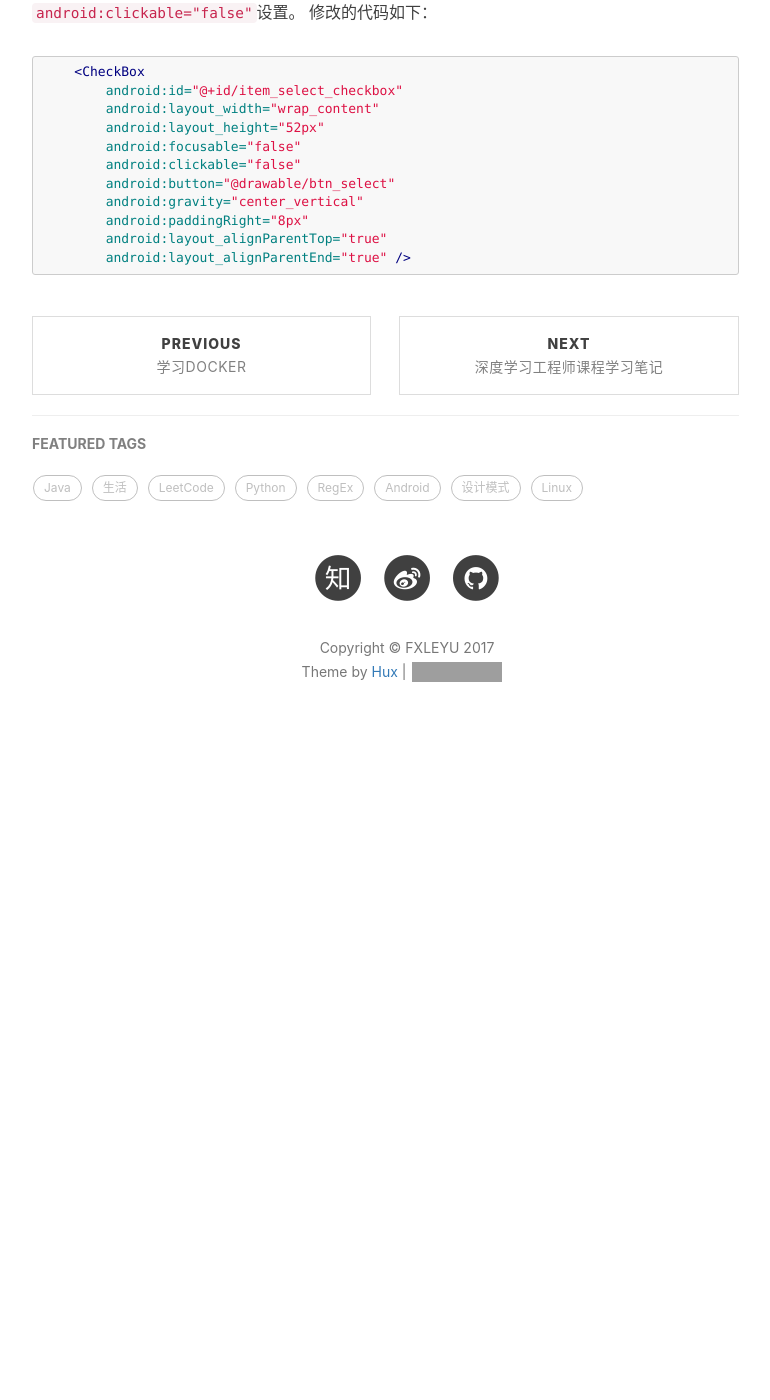
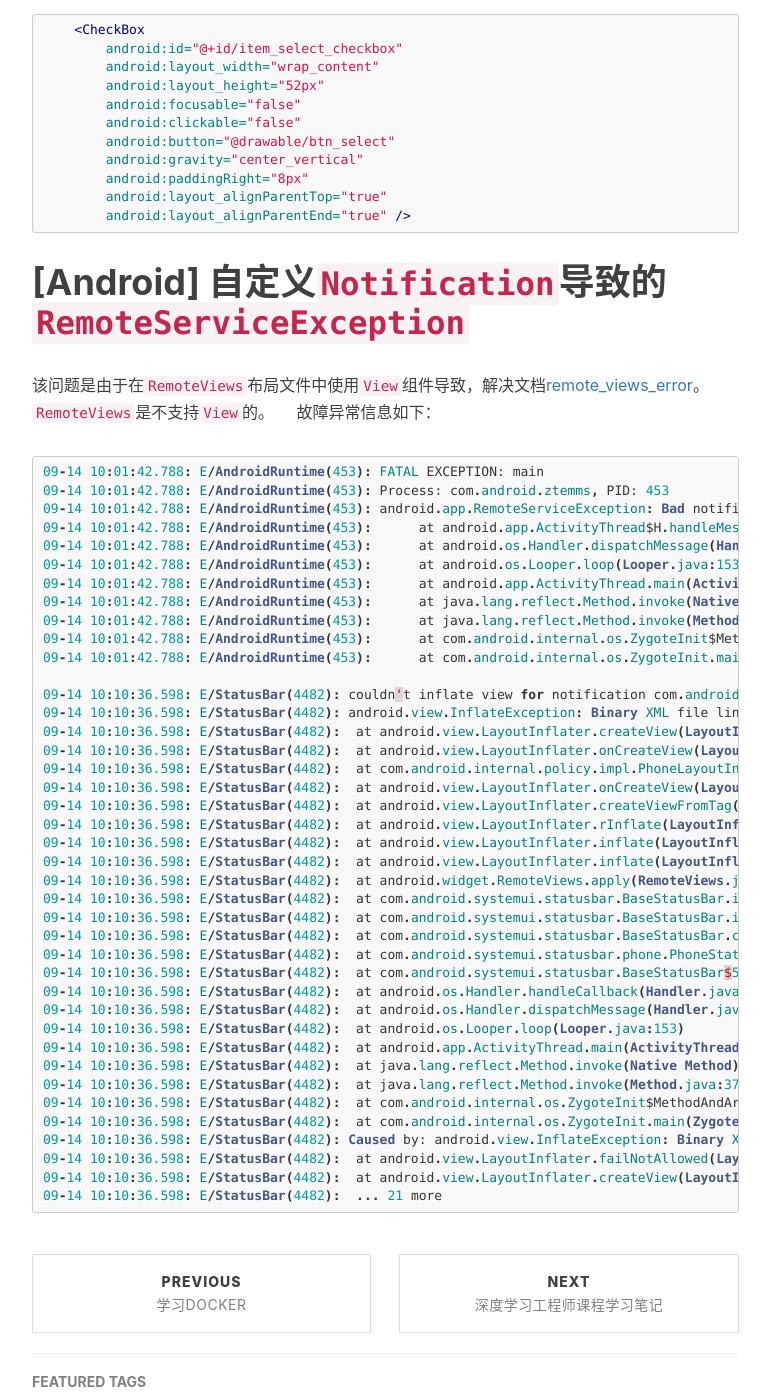
Before and after one commit to fxleyu/fxleyu.github.io, a Jekyll site: the page built from _posts/2017-08-30-the-errors-of-programming-in-2017.md, in a window 1280 px wide and 1400 px high, scrolled down 903 px. Shown: the whole window, without its empty margins (233-1003 px from the left). Built offline with Jekyll 4.4.1, drawn with Linux system fonts in a browser that asks for light colours; nearby versions of some CDN libraries; comment, search, counter and statistics services are not loaded; before the commit the page ends 1679 px from its top, so only the background shows below that; some of the changed text lies outside the part shown; grey boxes are pictures that could not be loaded.

Commit message:
UPDATE 自定义`Notification`遇到的问题

````diff
--- a/_posts/2017-08-30-the-errors-of-programming-in-2017.md
+++ b/_posts/2017-08-30-the-errors-of-programming-in-2017.md
@@ -1,7 +1,7 @@
 ---
 layout   : post
 title    : "2017年中遇到的编程问题"
-subtitle : "Runaway Robot Game，这个游戏在求学期间可是疯狂痴迷过的，哈哈......"
+subtitle : "编程中踩的各种坑，记录之，用来警示后人和追踪问题。"
 date     : 2017-08-30 10:37:00
 author   : fxleyu
 tags:
@@ -26,3 +26,55 @@
         android:layout_alignParentTop="true"
         android:layout_alignParentEnd="true" />
 ```
+
+# [Android] 自定义`Notification`导致的`RemoteServiceException`
+该问题是由于在`RemoteViews`布局文件中使用`View`组件导致，解决文档[remote_views_error]。
+`RemoteViews`是不支持`View`的。
+故障异常信息如下：
+```java
+09-14 10:01:42.788: E/AndroidRuntime(453): FATAL EXCEPTION: main
+09-14 10:01:42.788: E/AndroidRuntime(453): Process: com.android.ztemms, PID: 453
+09-14 10:01:42.788: E/AndroidRuntime(453): android.app.RemoteServiceException: Bad notification posted from package com.android.ztemms: Couldn't expand RemoteViews for: StatusBarNotification(pkg=com.android.ztemms user=UserHandle{0} id=2147483647 tag=null score=0 key=0|com.android.ztemms|2147483647|null|10009: Notification(pri=0 contentView=com.android.ztemms/0x1090079 vibrate=null sound=null defaults=0x0 flags=0x0 color=0x00000000 category=msg vis=PRIVATE))
+09-14 10:01:42.788: E/AndroidRuntime(453): 	at android.app.ActivityThread$H.handleMessage(ActivityThread.java:1466)
+09-14 10:01:42.788: E/AndroidRuntime(453): 	at android.os.Handler.dispatchMessage(Handler.java:102)
+09-14 10:01:42.788: E/AndroidRuntime(453): 	at android.os.Looper.loop(Looper.java:153)
+09-14 10:01:42.788: E/AndroidRuntime(453): 	at android.app.ActivityThread.main(ActivityThread.java:5254)
+09-14 10:01:42.788: E/AndroidRuntime(453): 	at java.lang.reflect.Method.invoke(Native Method)
+09-14 10:01:42.788: E/AndroidRuntime(453): 	at java.lang.reflect.Method.invoke(Method.java:372)
+09-14 10:01:42.788: E/AndroidRuntime(453): 	at com.android.internal.os.ZygoteInit$MethodAndArgsCaller.run(ZygoteInit.java:902)
+09-14 10:01:42.788: E/AndroidRuntime(453): 	at com.android.internal.os.ZygoteInit.main(ZygoteInit.java:697)
+
+09-14 10:10:36.598: E/StatusBar(4482): couldn't inflate view for notification com.android.ztemms/0x3039
+09-14 10:10:36.598: E/StatusBar(4482): android.view.InflateException: Binary XML file line #71: Error inflating class android.view.View
+09-14 10:10:36.598: E/StatusBar(4482): 	at android.view.LayoutInflater.createView(LayoutInflater.java:633)
+09-14 10:10:36.598: E/StatusBar(4482): 	at android.view.LayoutInflater.onCreateView(LayoutInflater.java:665)
+09-14 10:10:36.598: E/StatusBar(4482): 	at com.android.internal.policy.impl.PhoneLayoutInflater.onCreateView(PhoneLayoutInflater.java:65)
+09-14 10:10:36.598: E/StatusBar(4482): 	at android.view.LayoutInflater.onCreateView(LayoutInflater.java:682)
+09-14 10:10:36.598: E/StatusBar(4482): 	at android.view.LayoutInflater.createViewFromTag(LayoutInflater.java:741)
+09-14 10:10:36.598: E/StatusBar(4482): 	at android.view.LayoutInflater.rInflate(LayoutInflater.java:806)
+09-14 10:10:36.598: E/StatusBar(4482): 	at android.view.LayoutInflater.inflate(LayoutInflater.java:504)
+09-14 10:10:36.598: E/StatusBar(4482): 	at android.view.LayoutInflater.inflate(LayoutInflater.java:414)
+09-14 10:10:36.598: E/StatusBar(4482): 	at android.widget.RemoteViews.apply(RemoteViews.java:2615)
+09-14 10:10:36.598: E/StatusBar(4482): 	at com.android.systemui.statusbar.BaseStatusBar.inflateViews(BaseStatusBar.java:1429)
+09-14 10:10:36.598: E/StatusBar(4482): 	at com.android.systemui.statusbar.BaseStatusBar.inflateViews(BaseStatusBar.java:1340)
+09-14 10:10:36.598: E/StatusBar(4482): 	at com.android.systemui.statusbar.BaseStatusBar.createNotificationViews(BaseStatusBar.java:1817)
+09-14 10:10:36.598: E/StatusBar(4482): 	at com.android.systemui.statusbar.phone.PhoneStatusBar.addNotification(PhoneStatusBar.java:1622)
+09-14 10:10:36.598: E/StatusBar(4482): 	at com.android.systemui.statusbar.BaseStatusBar$5$2.run(BaseStatusBar.java:457)
+09-14 10:10:36.598: E/StatusBar(4482): 	at android.os.Handler.handleCallback(Handler.java:743)
+09-14 10:10:36.598: E/StatusBar(4482): 	at android.os.Handler.dispatchMessage(Handler.java:95)
+09-14 10:10:36.598: E/StatusBar(4482): 	at android.os.Looper.loop(Looper.java:153)
+09-14 10:10:36.598: E/StatusBar(4482): 	at android.app.ActivityThread.main(ActivityThread.java:5254)
+09-14 10:10:36.598: E/StatusBar(4482): 	at java.lang.reflect.Method.invoke(Native Method)
+09-14 10:10:36.598: E/StatusBar(4482): 	at java.lang.reflect.Method.invoke(Method.java:372)
+09-14 10:10:36.598: E/StatusBar(4482): 	at com.android.internal.os.ZygoteInit$MethodAndArgsCaller.run(ZygoteInit.java:902)
+09-14 10:10:36.598: E/StatusBar(4482): 	at com.android.internal.os.ZygoteInit.main(ZygoteInit.java:697)
+09-14 10:10:36.598: E/StatusBar(4482): Caused by: android.view.InflateException: Binary XML file line #71: Class not allowed to be inflated android.view.View
+09-14 10:10:36.598: E/StatusBar(4482): 	at android.view.LayoutInflater.failNotAllowed(LayoutInflater.java:647)
+09-14 10:10:36.598: E/StatusBar(4482): 	at android.view.LayoutInflater.createView(LayoutInflater.java:595)
+09-14 10:10:36.598: E/StatusBar(4482): 	... 21 more
+```
+
+
+
+
+[remote_views_error]:(https://developer.android.google.cn/guide/topics/appwidgets/index.html#CreatingLayout)
````
